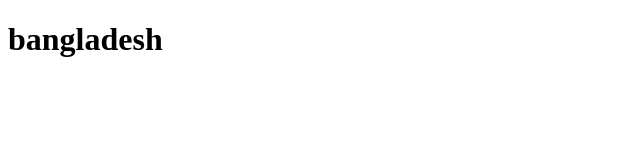
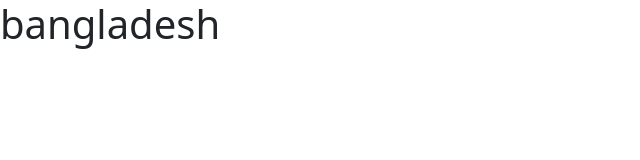
Before and after one commit to khaleda91/Penguin-Fashion, a plain HTML site: page index.html in a window 1280 px wide. Shown: the whole page, without its empty margins (0-640 px from the left). Drawn offline with Linux system fonts and the light colour scheme.

Commit message:
added new file

```diff
--- a/index.html
+++ b/index.html
@@ -4,8 +4,11 @@
     <meta charset="UTF-8">
     <meta name="viewport" content="width=device-width, initial-scale=1.0">
     <title>Document</title>
+    <link rel="stylesheet" href="css/bootstrap.min.css">
+    <link rel="stylesheet" href="css/style.css">
 </head>
 <body>
     <h1>bangladesh</h1>
+    <script src="js/bootstrap.min.js"></script>
 </body>
 </html>
```
Also changed, not shown: css/style.css (added).
